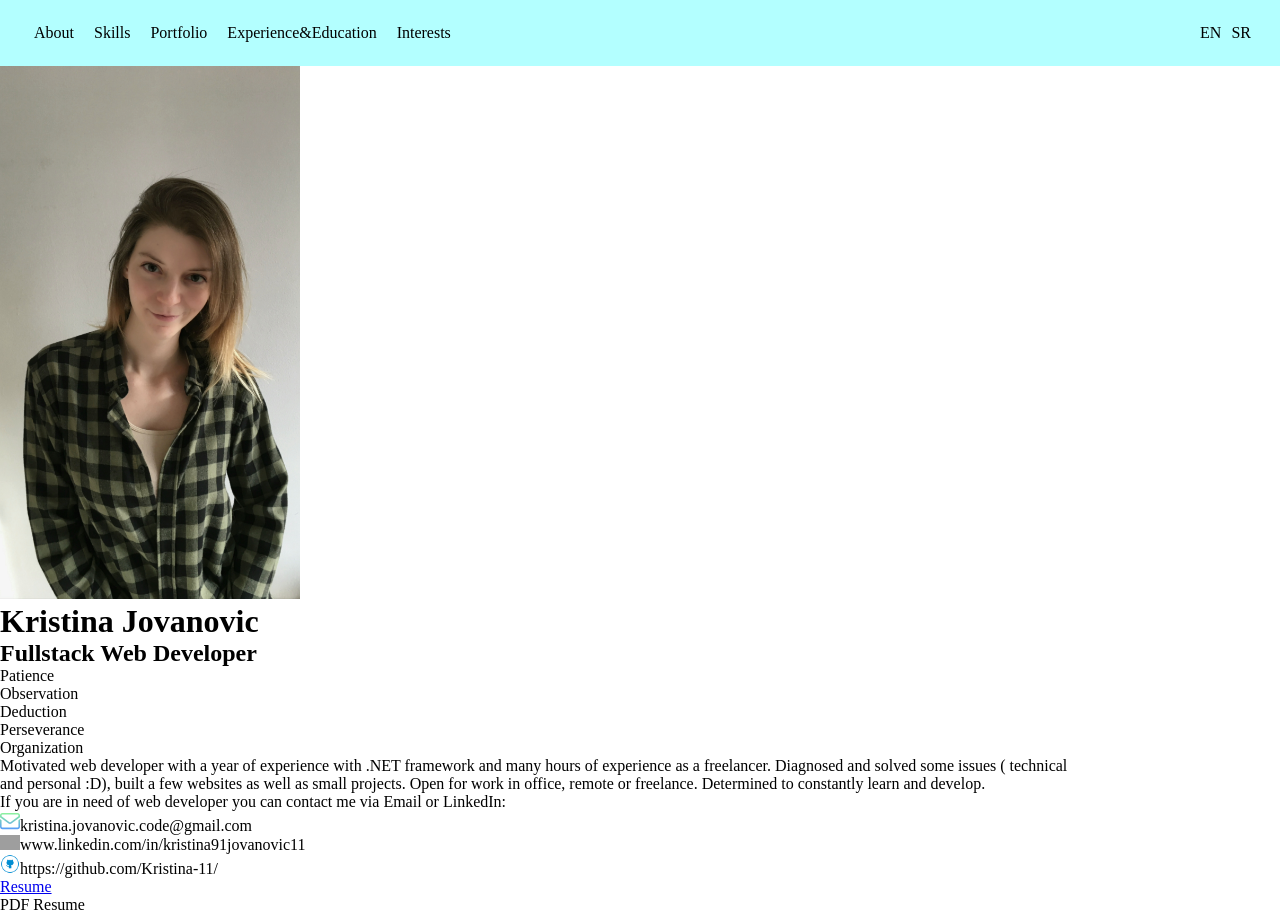
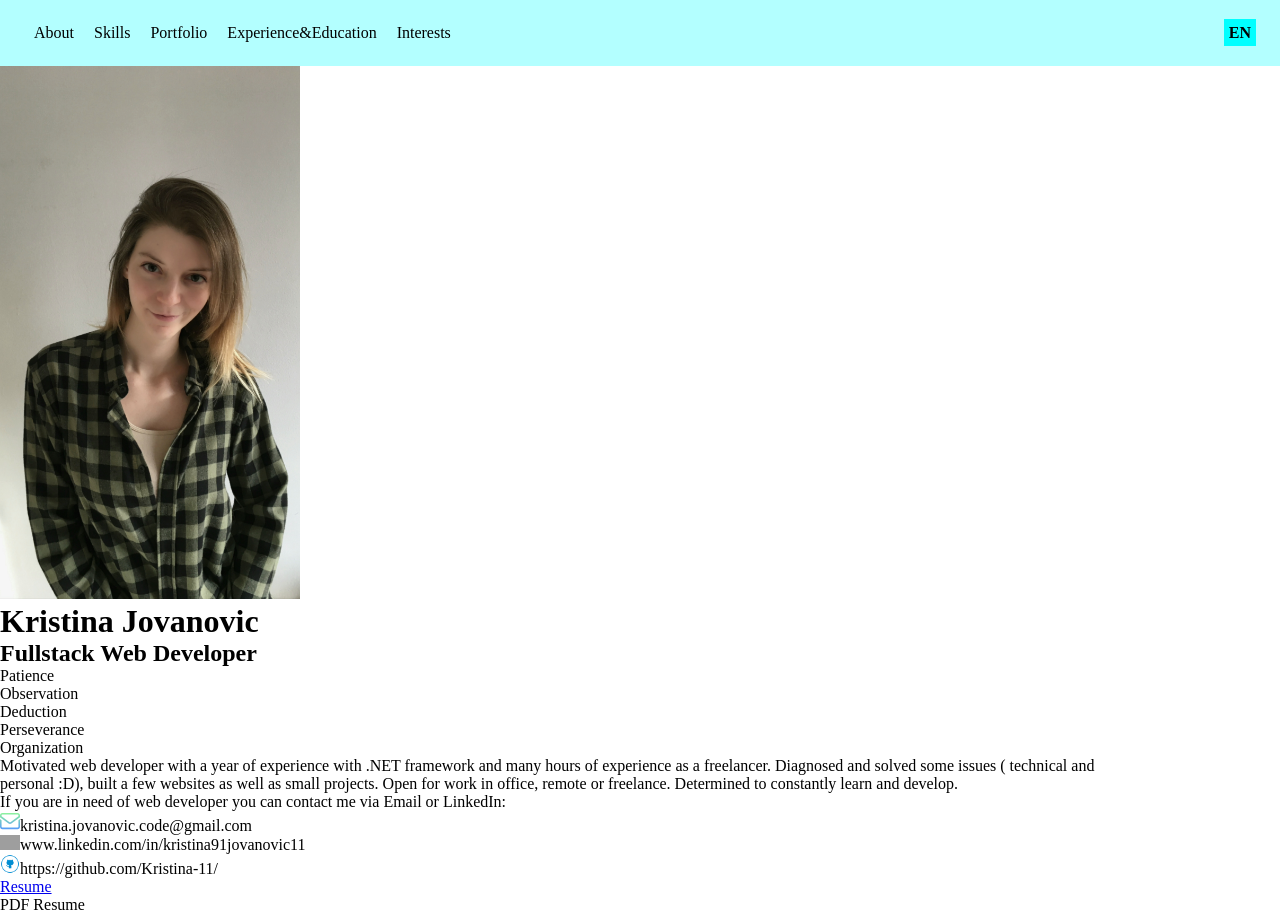
Before and after one commit to Kristina-11/Resume, a React (Create React App) app: page / in a window 1280 px wide. Built offline with nearby package versions, Linux system fonts and the light colour scheme; grey boxes are pictures that could not be loaded; the HTML template or start-up script is replaced by a standard one.

Commit message:
Language change on click and logic behind it.

```diff
--- a/src/components/Nav.js
+++ b/src/components/Nav.js
@@ -12,6 +12,17 @@ const Nav = () => {
     const handleDropdown = (e) => {
         setDropdown(!dropdown);
     }
+
+    const handleLanguageChange = (e) => {
+        if (e.target.innerText === 'EN') {
+            changeLanguage('sr')
+            e.target.innerText = 'SR'
+        } else {
+            changeLanguage('en')
+            e.target.innerText = 'EN'
+        }
+    }
+
 
     // Effect that tracks changes for dropdown menu
     useEffect(() => {
@@ -57,8 +68,8 @@ const Nav = () => {
 
             <div className="nav-right">
                 <ul>
-                    <li onClick={() => changeLanguage('en')}>EN</li>
-                    <li onClick={() => changeLanguage('sr')}>SR</li>
+                    <li className='active-lang' onClick={handleLanguageChange}>EN</li>
+                    {/* <li className='inactive-lang' onClick={handleLanguageChange}>SR</li> */}
                 </ul>
             </div>
         </div>
--- a/src/index.css
+++ b/src/index.css
@@ -31,7 +31,7 @@
 }
 
 .nav-dropdown img {
-  width: 40px;
+  width: 50px;
 }
 
 /* Dropdown Content (Hidden by Default) */
@@ -64,6 +64,10 @@
   background-color: aqua;
 }
 
+.inactive-lang {
+  font-weight: 100;
+  background-color: antiquewhite;
+}
 
 .nav-right {
   grid-column: 2;
@@ -76,7 +80,6 @@
   display: inline;
   padding: 5px;
 }
-
 
 /* Small devices */
 @media only screen and (min-width: 600px) {
```
Also changed, not shown: 1 other file (tests, documents, lock files or other folders).
